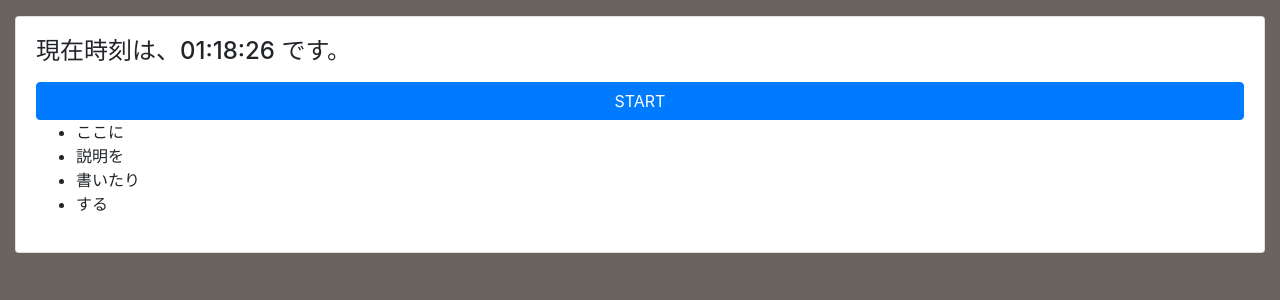
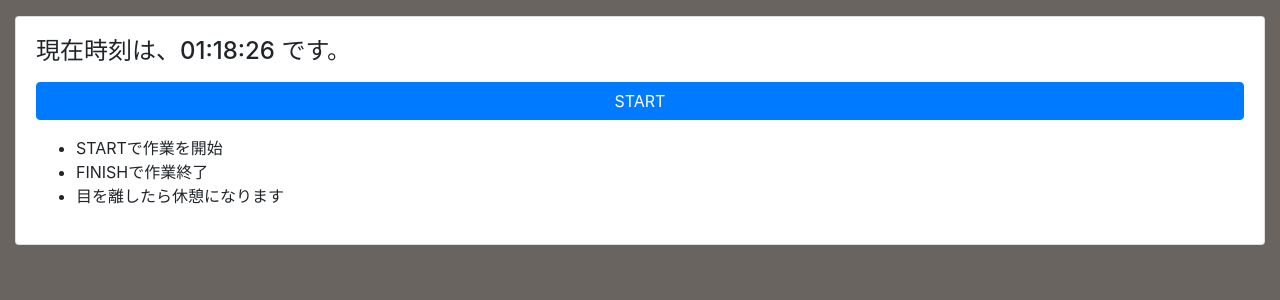
Before and after one commit to takayg/hackson_vol5, a Django app: page / in a window 1280 px wide. Shown: the part 56-356 px from the top of the page. Run offline with Django 3.2, Linux system fonts and the light colour scheme; some libraries are stand-ins or nearby versions.

Commit message:
change finish display

```diff
--- a/app/views.py
+++ b/app/views.py
@@ -100,6 +100,7 @@ def finish_task(request):
         finish_time = datetime.datetime.now()
         time_diff = (finish_time - start_time)
         time_diff = time_diff.seconds
+        working_time = time_diff - not_working_time
 
 
         activity = Activity.objects.create(
@@ -107,14 +108,20 @@ def finish_task(request):
             start_time = start_time,
             finish_time = finish_time,
             not_working_time = not_working_time,
-            working_time = time_diff - not_working_time
+            working_time = working_time
         )
 
-        hours = time_diff // 3600
-        time_diff %= 3600
-        minutes = time_diff // 60
-        seconds = time_diff % 60
-        context = {'hours' : hours, 'minutes' : minutes, 'seconds' : seconds}
+        working_hours = working_time // 3600
+        working_time %= 3600
+        working_minutes = working_time // 60
+        working_seconds = working_time % 60
+
+        not_working_hours = int(not_working_time // 3600)
+        not_working_time %= 3600
+        not_working_minutes = int(not_working_time // 60)
+        not_working_seconds = int(not_working_time % 60)
+
+        context = {'working_hours' : working_hours, 'working_minutes' : working_minutes, 'working_seconds' : working_seconds, 'start_time' : start_time, 'finish_time' : finish_time, 'not_working_hours' : not_working_hours, 'not_working_minutes' : not_working_minutes, 'not_working_seconds' : not_working_seconds}
 
         del start_time
 
--- a/templates/index.html
+++ b/templates/index.html
@@ -15,15 +15,13 @@
 
     <a href="{% url 'app:working' %}" class = "btn btn-primary w-100">START</a>
 
-    <!--{% now "Y/m/d H:i:s" %}-->
+    <p></p>
 
 
           <ul>
-
-            <li>ここに</li>
-            <li>説明を</li>
-            <li>書いたり</li>
-            <li>する</li>
+            <li>STARTで作業を開始</li>
+            <li>FINISHで作業終了</li>
+            <li>目を離したら休憩になります</li>
           </ul>
 
 
--- a/templates/working.html
+++ b/templates/working.html
@@ -9,7 +9,7 @@
 <div class = "container-fluid">
     <div class="card">
         <div class="card-body">
-            <h3>作業開始時間: {{ start_time }}</h3>
+            <h3>作業開始時刻: {{ start_time }}</h3>
 
 <p></p>
 <div>
```
Also changed, not shown: templates/finish_task.html (+5 -4 lines).
